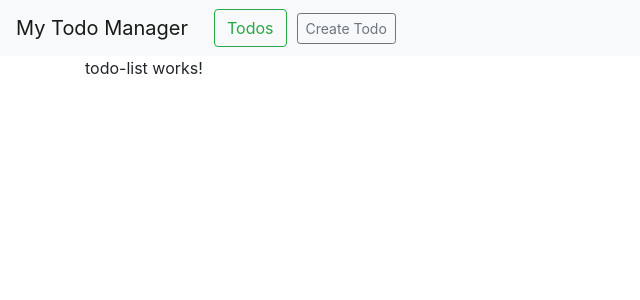
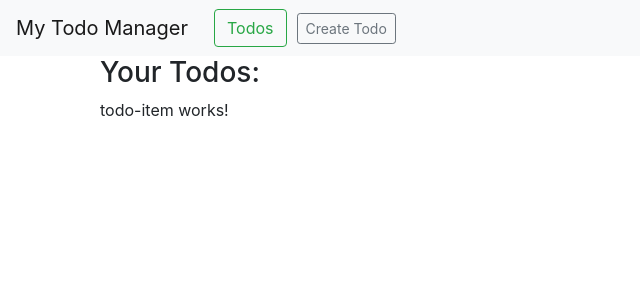
Before and after one commit to amarcatovic/Angular-Todo-App, an Angular app: page / in a window 1280 px wide. Shown: the top 300 px of the page, without its empty margins (0-640 px from the left). Built offline with nearby package versions, Linux system fonts and the light colour scheme.

Commit message:
add todo-list concept

```diff
--- a/src/app/todo-list/todo-list.component.html
+++ b/src/app/todo-list/todo-list.component.html
@@ -1 +1,4 @@
-<p>todo-list works!</p>
+<div class="container">
+    <h3>Your Todos:</h3>
+    <app-todo-item></app-todo-item>
+</div>
```
